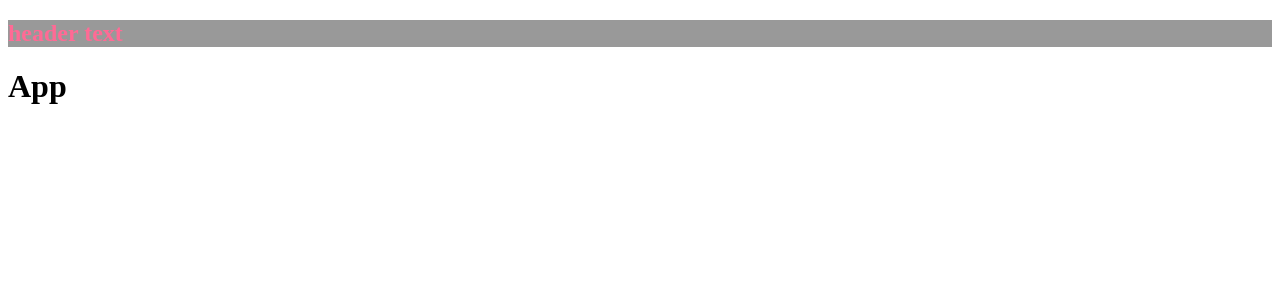
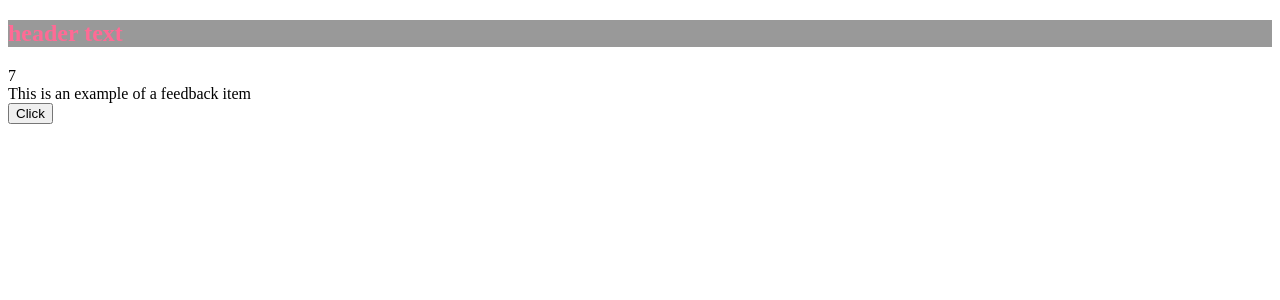
Before and after one commit to sergeyzalunin/react-feedback-app, a React (Create React App) app: page / in a window 1280 px wide. Shown: the top 300 px of the page. Built offline with nearby package versions, Linux system fonts and the light colour scheme.

Commit message:
use states

```diff
--- a/src/App.js
+++ b/src/App.js
@@ -1,4 +1,5 @@
 import Header from "./components/Header";
+import FeedBackItem from './components/FeedBackItem'
 
 function App() {
     return (
@@ -6,7 +7,7 @@
             <Header text='header text'/>
 
             <div className="container">
-                <h1>App</h1>
+                <FeedBackItem/>
             </div>
         </>
     )
--- /dev/null
+++ b/src/components/FeedBackItem.js
@@ -0,0 +1,23 @@
+import {useState} from 'react';
+
+function FeedBackItem() {
+    const [rating, setRating] = useState(7)
+    const [text, setText] = useState(
+        'This is an example of a feedback item')
+
+    const handleClick = () => {
+        setRating((prevRating) => {
+            return prevRating + 1
+        })
+    }
+
+    return (
+        <div className="card">
+            <div className="num-display">{rating}</div>
+            <div className="text-display">{text}</div>
+            <button onClick={handleClick}>Click</button>
+        </div>
+    )
+}
+
+export default FeedBackItem
```
